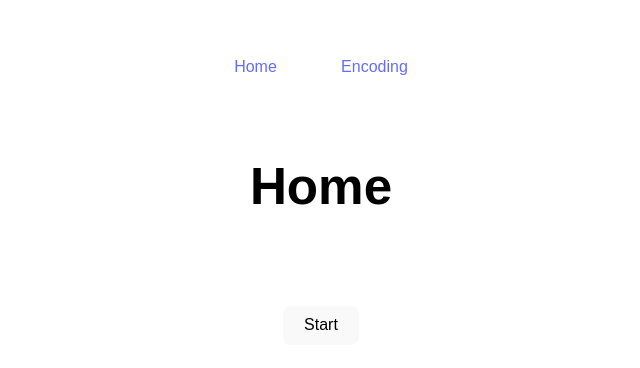
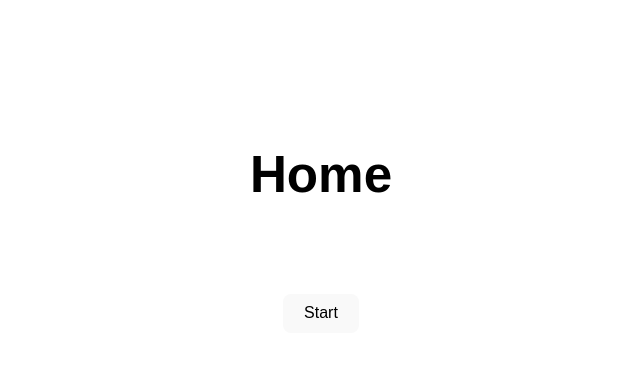
Before and after one commit to AnasShwehdy/memory-tree-client, a Vue app: page / in a window 1280 px wide. Shown: the part 160-528 px from the top of the page, without its empty margins (319-959 px from the left). Built offline with nearby package versions, Linux system fonts and the light colour scheme.

Commit message:
Update App.vue

```diff
--- a/src/App.vue
+++ b/src/App.vue
@@ -1,18 +1,10 @@
 <script setup>
-import { RouterView, RouterLink } from 'vue-router'
+import { RouterView } from 'vue-router'
 
 </script>
 
 <template>
   <div class="app">
-    <div style="display: flex;
-    align-items: baseline;
-    justify-content: space-evenly;
-">
-      <router-link to="/">Home</router-link>
-      <router-link to="/code">Encoding</router-link>
-    </div>
-
     <div style="margin:80px;">
       <router-view></router-view>
     </div>
```
